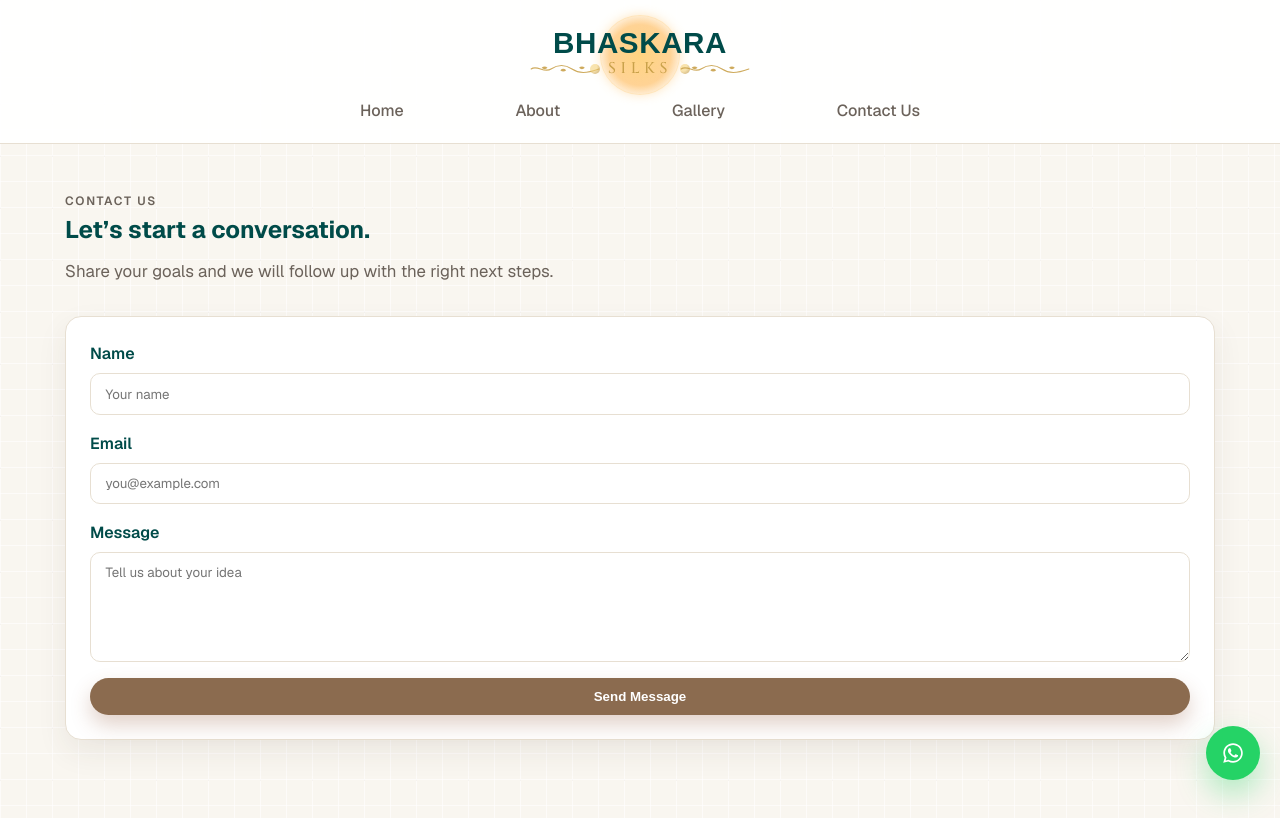
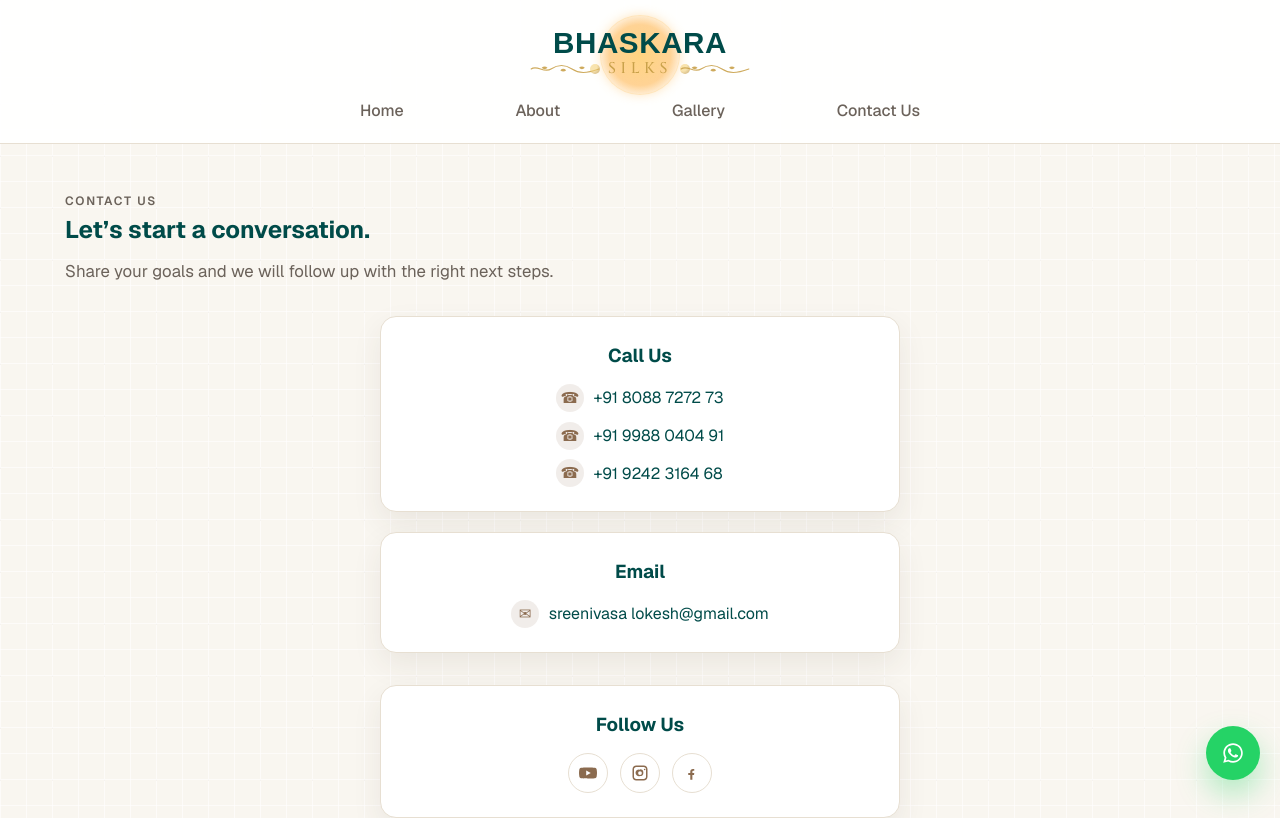
Before and after one commit to sreenivasalokesh/newbhaskarasilks, a Next.js app: page /contact in a window 1280 px wide. Shown: the top 818 px of the page. Built offline with nearby package versions, Linux system fonts and the light colour scheme; a web font is replaced by a local one.

Commit message:
contact us page implemented

```diff
--- a/src/app/contact/page.tsx
+++ b/src/app/contact/page.tsx
@@ -8,7 +8,89 @@ export default function ContactPage() {
           Share your goals and we will follow up with the right next steps.
         </p>
       </div>
+
+      <div className="contact-stack">
+        <div className="card contact-card">
+          <h3>Call Us</h3>
+          <div className="contact-list">
+            <div className="contact-item">
+              <span className="contact-icon" aria-hidden="true">
+                ☎
+              </span>
+              <a href="tel:+918088727273">+91 8088 7272 73</a>
+            </div>
+            <div className="contact-item">
+              <span className="contact-icon" aria-hidden="true">
+                ☎
+              </span>
+              <a href="tel:+919988040491">+91 9988 0404 91</a>
+            </div>
+            <div className="contact-item">
+              <span className="contact-icon" aria-hidden="true">
+                ☎
+              </span>
+              <a href="tel:+919242316468">+91 9242 3164 68</a>
+            </div>
+          </div>
+        </div>
+        <div className="card contact-card">
+          <h3>Email</h3>
+          <div className="contact-list">
+            <div className="contact-item">
+              <span className="contact-icon" aria-hidden="true">
+                ✉
+              </span>
+              <a href="mailto:sreenivasa%20lokesh@gmail.com">
+                sreenivasa lokesh@gmail.com
+              </a>
+            </div>
+          </div>
+        </div>
+      </div>
+      <div className="contact-stack">
+        <div className="card contact-card">
+          <h3>Follow Us</h3>
+          <div className="contact-socials">
+            <a
+              href="https://www.youtube.com/"
+              target="_blank"
+              rel="noopener noreferrer"
+              aria-label="Bhaskara Silks on YouTube"
+              className="social-icon"
+            >
+              <svg viewBox="0 0 24 24" aria-hidden="true">
+                <path d="M23.5 7.1a3 3 0 0 0-2.1-2.1C19.7 4.5 12 4.5 12 4.5s-7.7 0-9.4.5A3 3 0 0 0 .5 7.1 31.6 31.6 0 0 0 0 12a31.6 31.6 0 0 0 .5 4.9 3 3 0 0 0 2.1 2.1c1.7.5 9.4.5 9.4.5s7.7 0 9.4-.5a3 3 0 0 0 2.1-2.1A31.6 31.6 0 0 0 24 12a31.6 31.6 0 0 0-.5-4.9ZM9.6 15.3V8.7l6.1 3.3-6.1 3.3Z" />
+              </svg>
+            </a>
+            <a
+              href="https://www.instagram.com/"
+              target="_blank"
+              rel="noopener noreferrer"
+              aria-label="Bhaskara Silks on Instagram"
+              className="social-icon"
+            >
+              <svg viewBox="0 0 24 24" aria-hidden="true">
+                <path d="M7 2C4.2 2 2 4.2 2 7v10c0 2.8 2.2 5 5 5h10c2.8 0 5-2.2 5-5V7c0-2.8-2.2-5-5-5H7Zm10 2c1.7 0 3 1.3 3 3v10c0 1.7-1.3 3-3 3H7c-1.7 0-3-1.3-3-3V7c0-1.7 1.3-3 3-3h10Zm-5 3.5A4.5 4.5 0 1 0 12 16a4.5 4.5 0 0 0 0-9Zm0 2A2.5 2.5 0 1 1 9.5 12 2.5 2.5 0 0 1 12 9.5Zm6.2-3.3a1.1 1.1 0 1 0 1.1 1.1 1.1 1.1 0 0 0-1.1-1.1Z" />
+              </svg>
+            </a>
+            <a
+              href="https://www.facebook.com/"
+              target="_blank"
+              rel="noopener noreferrer"
+              aria-label="Bhaskara Silks on Facebook"
+              className="social-icon"
+            >
+              <svg viewBox="0 0 24 24" aria-hidden="true">
+                <path d="M13.5 9H15V6.5h-1.8c-2.1 0-3.5 1.4-3.5 3.6V12H7v2.5h2.7V21h2.8v-6.5h2.2L15 12h-2.5v-1.9c0-.6.4-1.1 1-1.1Z" />
+              </svg>
+            </a>
+          </div>
+        </div>
+      </div>
+
       <form className="card form">
+        <h3>Get in touch</h3>
+        <div className="form-row">
           <label>
             Name
             <input type="text" name="name" placeholder="Your name" />
@@ -17,6 +99,7 @@ export default function ContactPage() {
             Email
             <input type="email" name="email" placeholder="you@example.com" />
           </label>
+        </div>
         <label>
           Message
           <textarea name="message" rows={5} placeholder="Tell us about your idea" />
--- a/src/app/globals.css
+++ b/src/app/globals.css
@@ -854,6 +854,12 @@ img {
   gap: 1rem;
 }
 
+.form-row {
+  display: grid;
+  grid-template-columns: repeat(2, minmax(0, 1fr));
+  gap: 1rem;
+}
+
 .form label {
   display: grid;
   gap: 0.4rem;
@@ -872,6 +878,78 @@ img {
 .form textarea:focus {
   outline: 2px solid rgba(37, 99, 235, 0.2);
   border-color: var(--primary);
+}
+
+.contact-card {
+  display: grid;
+  gap: 0.8rem;
+  text-align: center;
+  justify-items: center;
+}
+
+.contact-list {
+  display: grid;
+  gap: 0.6rem;
+}
+
+.contact-item {
+  display: flex;
+  align-items: center;
+  gap: 0.6rem;
+  color: var(--foreground);
+}
+
+.contact-icon {
+  width: 28px;
+  height: 28px;
+  display: inline-flex;
+  align-items: center;
+  justify-content: center;
+  border-radius: 999px;
+  background: rgba(139, 107, 79, 0.12);
+  color: var(--primary);
+  font-size: 0.95rem;
+}
+
+.contact-socials {
+  display: flex;
+  flex-wrap: wrap;
+  gap: 0.75rem;
+  justify-content: center;
+}
+
+.contact-stack {
+  display: grid;
+  gap: 1.25rem;
+  justify-items: center;
+}
+
+.contact-stack .contact-card {
+  width: min(520px, 100%);
+}
+
+.contact-socials a {
+  padding: 0.4rem 0.9rem;
+  border-radius: 999px;
+  border: 1px solid var(--border);
+  background: var(--card);
+  color: var(--foreground);
+  font-weight: 600;
+}
+
+.contact-socials .social-icon {
+  width: 40px;
+  height: 40px;
+  padding: 0;
+  display: inline-flex;
+  align-items: center;
+  justify-content: center;
+}
+
+.contact-socials .social-icon svg {
+  width: 18px;
+  height: 18px;
+  fill: var(--primary);
 }
 
 @media (max-width: 720px) {
@@ -917,6 +995,10 @@ img {
 
   .button {
     width: 100%;
+  }
+
+  .form-row {
+    grid-template-columns: 1fr;
   }
 }
 
```
Lines whose indentation alone changed are shown as unchanged.
